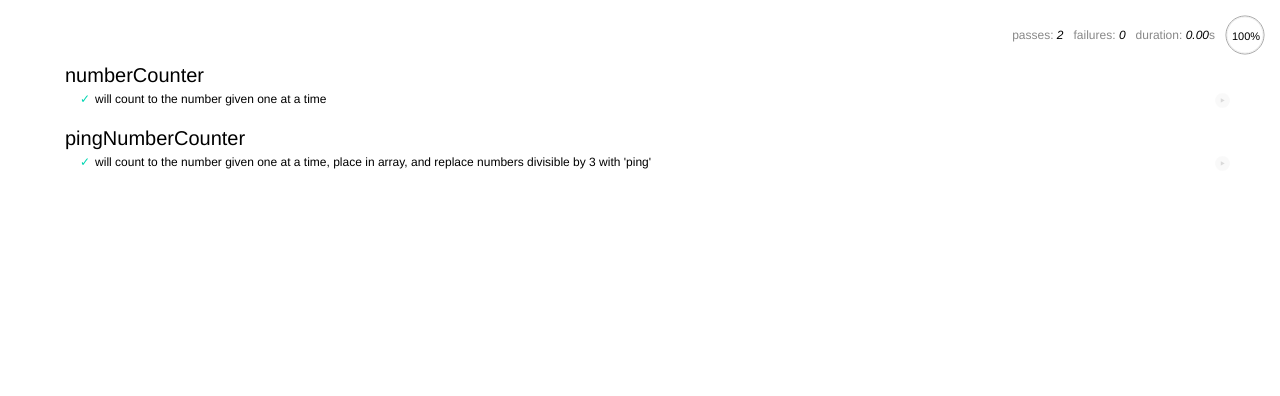
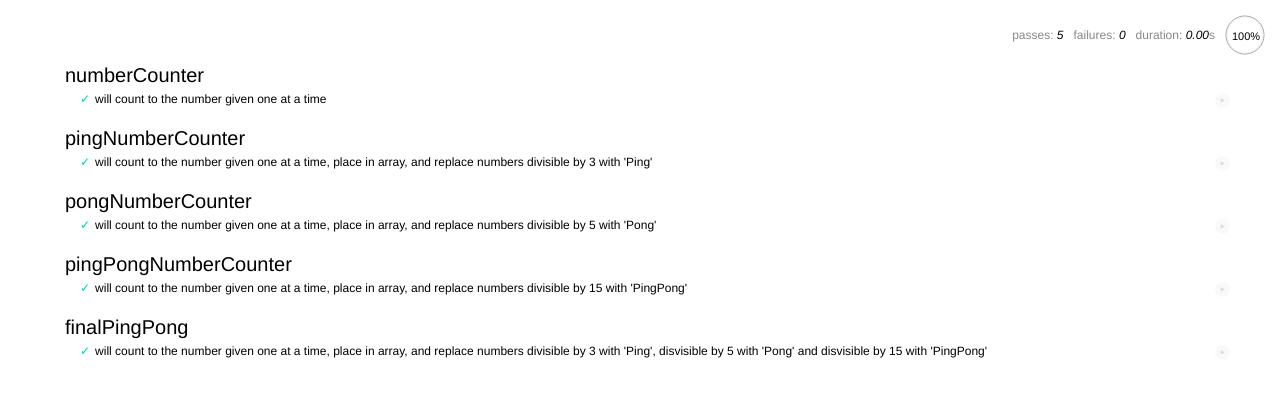
Before and after one commit to kderrick/week-3-project, a plain HTML site: page specs/spec-runner.html in a window 1280 px wide. Drawn offline with Linux system fonts and the light colour scheme.

Commit message:
add finalPingPong function and user behavior

```diff
--- a/js/scripts.js
+++ b/js/scripts.js
@@ -1,3 +1,4 @@
+// ----------BEHAVIOR-------------
 
 var numberCounter = function(int) {
   var strings = [];
@@ -19,30 +20,56 @@ var pingNumberCounter = function(int) {
     return strings;
 };
 
+var pongNumberCounter = function(int) {
+  var strings = [];
+  for (var i = 1; i <= int; i++) {
+    if (i % 5 === 0) {
+      strings.push('pong');
+    } else {
+      strings.push(i);
+    }
+  };
+    return strings;
+};
 
-// LOGIC FOR PING PONGING (push doesn't work)
+var pingPongNumberCounter = function(int) {
+  var strings = [];
+  for (var i = 1; i <= int; i++) {
+    if ((i % 3 === 0) && (i % 5 === 0)) {
+      strings.push('pingpong');
+    } else {
+      strings.push(i);
+    }
+  };
+    return strings;
+};
 
-  // var pingPongArray = [];
-  // var pingPong = function(input) {
-  //   for (var i = 1; i <= input; i++) {
-  //     if (i % 3 === 0) {
-  //       pingPongArray = pingPongArray.push("Ping");
-  //       } else if (i % 5 === 0) {
-  //       pingPongArray = pingPongArray.push("Pong");
-  //       } else if ((i % 3 === 0) && (i % 5 === 0)) {
-  //       pingPongArray = pingPongArray.push("PingPong");
-  //       } else {
-  //        pingPongArray = pingPongArray.push("i");
-  //       }
-  //     };
-  //       return pingPongArray;
-  //   };
+var finalPingPong = function(int) {
+  var strings = [];
+  for (var i = 1; i <= int; i++) {
+    if ((i % 3 === 0) && (i % 5 === 0)) {
+      strings.push(' PingPong');
+    } else if (i % 3 === 0) {
+      strings.push(' Ping');
+    } else if (i % 5 === 0) {
+      strings.push(' Pong');
+    } else {
+      strings.push(i);
+    }
+  };
+    return strings;
+};
+
+
+
+// ----------------------USER SPECS-------------------
+
 
 
   $(document).ready(function() {
     $('form#ping-pong').submit(function(event) {
       var game = parseInt($('input#game').val());
-      var result = numberounter(game);
+      var result = finalPingPong(game);
 
 
       if (!game) {
--- a/specs/specs.js
+++ b/specs/specs.js
@@ -7,8 +7,26 @@ describe("numberCounter", function(){
 
 
 describe("pingNumberCounter", function(){
-  it("will count to the number given one at a time, place in array, and replace numbers divisible by 3 with 'ping'", function() {
+  it("will count to the number given one at a time, place in array, and replace numbers divisible by 3 with 'Ping'", function() {
     expect(pingNumberCounter(3)).to.eql([1, 2, 'ping']);
+  });
+});
+
+describe("pongNumberCounter", function(){
+  it("will count to the number given one at a time, place in array, and replace numbers divisible by 5 with 'Pong'", function() {
+    expect(pongNumberCounter(5)).to.eql([1, 2, 3, 4, 'pong']);
+  });
+});
+
+describe("pingPongNumberCounter", function(){
+  it("will count to the number given one at a time, place in array, and replace numbers divisible by 15 with 'PingPong'", function() {
+    expect(pingPongNumberCounter(15)).to.eql([1, 2, 3, 4, 5, 6, 7, 8, 9, 10, 11, 12, 13, 14, 'pingpong']);
+  });
+});
+
+describe("finalPingPong", function(){
+  it("will count to the number given one at a time, place in array, and replace numbers divisible by 3 with 'Ping', disvisible by 5 with 'Pong' and disvisible by 15 with 'PingPong'", function() {
+    expect(finalPingPong(15)).to.eql([ 1, 2,' Ping', 4,' Pong',' Ping', 7, 8,' Ping',' Pong', 11,' Ping', 13, 14,' PingPong']);
   });
 });
 
```
Also changed, not shown: css/styles.css (+8 -0 lines), index.html (line endings or trailing spaces).
